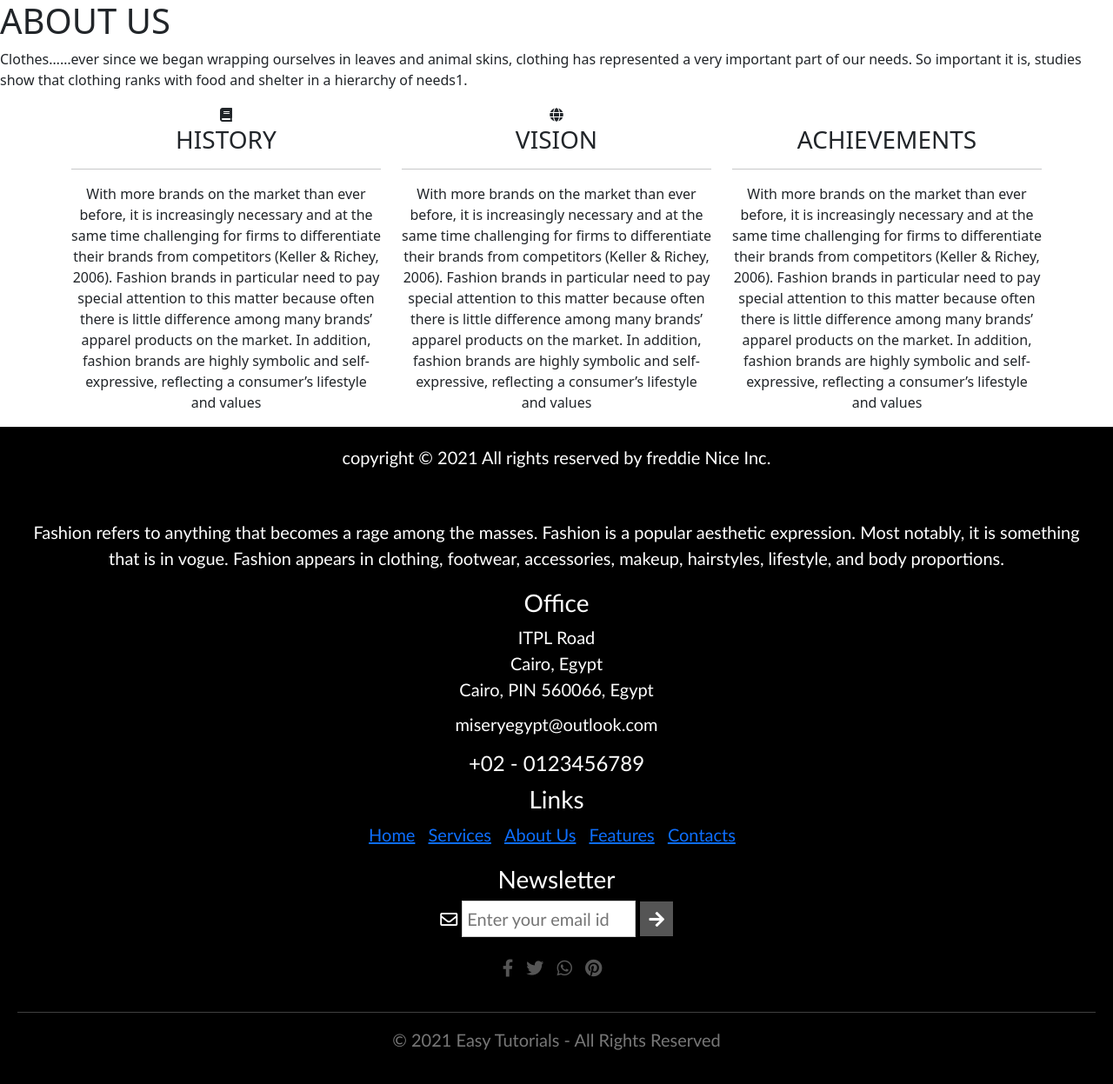
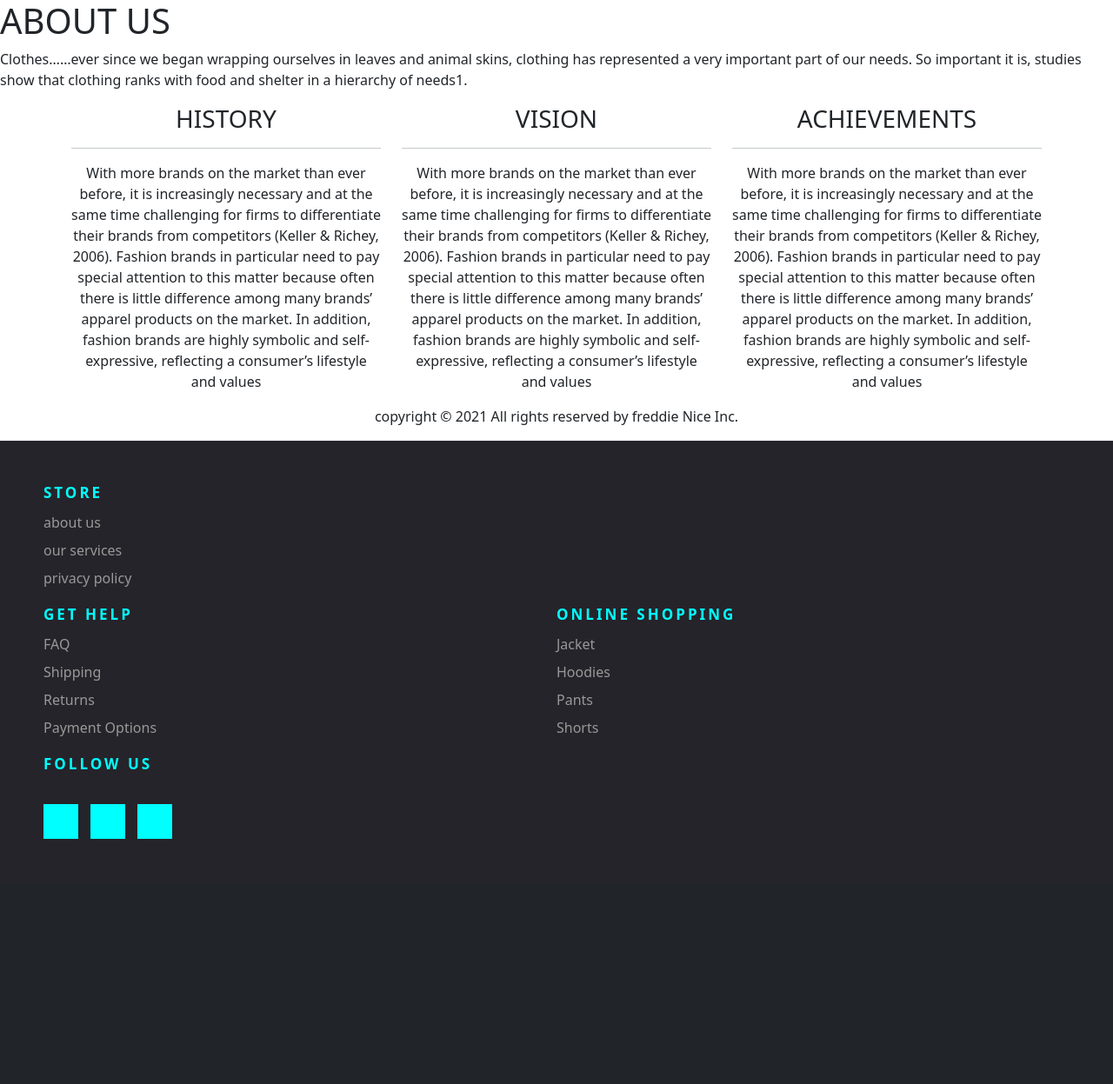
Before and after one commit to enani26/SWE-project, a PHP site: page /views/pages/aboutus.php in a window 1280 px wide. Shown: the whole page at 87% size. After the commit the page ends 965 px from the top, so only its background shows below. Run offline with PHP 8.4, Linux system fonts and the light colour scheme; some libraries are stand-ins or nearby versions.

Commit message:
footerrrr

```diff
--- a/views/partials/footer.php
+++ b/views/partials/footer.php
@@ -1,140 +1,56 @@
 <!DOCTYPE html>
-<html>
+<html lang="en">
 <head>
+    <meta charset="UTF-8">
     <meta name="viewport" content="width=device-width, initial-scale=1.0">
-    <title>Footer</title>
-    <style>
-        /* CSS styles for the footer */
-        footer {
-            background-color: black;
-            padding: 20px;
-            text-align: center;
-            color: white;
-            font-size: 20px;
-            font-family: 'Gill Sans', 'Gill Sans MT', 'Trebuchet MS', sans-serif;
-        }
-
-        .footer-logo {
-            width: 100px;
-            height: 100px;
-            margin-bottom: 20px;
-        }
-
-        .footer-description {
-            margin-bottom: 20px;
-        }
-
-        .footer-address {
-            margin-bottom: 10px;
-        }
-
-        .footer-contact {
-            margin-bottom: 10px;
-        }
-
-        .footer-links {
-            margin-bottom: 20px;
-            list-style-type: none;
-            padding: 0;
-            text-decoration: none;
-            color: white;
-        }
-
-        .footer-links li {
-            display: inline-block;
-            margin-right: 10px;
-            text-decoration: none;
-            color: white;
-        }
-
-        .footer-newsletter {
-            margin-bottom: 20px;
-        }
-
-        .footer-newsletter input[type="email"] {
-            width: 200px;
-            padding: 5px;
-            border: 1px solid #ccc;
-        }
-
-        .footer-newsletter button {
-            padding: 5px 10px;
-            background-color: #555;
-            color: #fff;
-            border: none;
-            cursor: pointer;
-        }
-
-        .social-icons {
-            margin-bottom: 20px;
-        }
-
-        .social-icons i {
-            margin-right: 10px;
-            color: #555;
-        }
-
-        .footer-copyright {
-            color: #777;
-        }
-    </style>
-    <link rel="stylesheet" href="https://cdnjs.cloudflare.com/ajax/libs/font-awesome/5.15.4/css/all.min.css">
 </head>
 <body>
-    <footer>
-        <div class="row">
-            <div class="col">
-                <!-- <img src="logo.png" class="footer-logo"> -->
-                <p class="footer-description">
-                    Fashion refers to anything that becomes a rage among the masses.
-                    Fashion is a popular aesthetic expression.
-                    Most notably, it is something that is in vogue.
-                    Fashion appears in clothing, footwear, accessories, makeup, hairstyles, lifestyle, and body proportions.
-                </p>
-            </div>
-            <div>
-                <div class="col">
-                    <h3>Office</h3>
-                    <div class="footer-address">
-                        ITPL Road<br>
-                        Cairo, Egypt<br>
-                        Cairo, PIN 560066, Egypt
-                    </div>
-                    <div class="footer-contact">
-                        <p class="email-id">miseryegypt@outlook.com</p>
-                        <h4>+02 - 0123456789</h4>
-                    </div>
-                </div>
-                <div class="col">
-                    <h3>Links</h3>
-                    <ul class="footer-links">
-                        <li><a href="">Home</a></li>
-                        <li><a href="">Services</a></li>
-                        <li><a href="">About Us</a></li>
-                        <li><a href="">Features</a></li>
-                        <li><a href="">Contacts</a></li>
-                    </ul>
-                </div>
-                <div class="col">
-                    <h3>Newsletter</h3>
-                    <form class="footer-newsletter">
-                        <i class="far fa-envelope"></i>
-                        <input type="email" placeholder="Enter your email id" required>
-                        <button type="submit"><i class="fas fa-arrow-right"></i></button>
-                    </form>
-                </div>
-                <div class="social-icons">
-                    <i class="fab fa-facebook-f"></i>
-                    <i class="fab fa-twitter"></i>
-                    <i class="fab fa-whatsapp"></i>
-                    <i class="fab fa-pinterest"></i>
-                </div>
-            </div>
+<footer style="display: -webkit-flex; display: -moz-flex; display: -ms-flex; display: -o-flex; display: flex; flex-flow: row wrap; padding: 50px; color: #fff; background-color: #25242a;">
+
+    <div style="flex: 1 100%;" class="left-area">
+        <h2 style="font-size: 17px; font-weight: 600; text-transform: uppercase; color: cyan; letter-spacing: 3px;">Store</h2>
+        <ul style="list-style: none; padding-left: 0;">
+            <li><a href="#" style="text-decoration: none; color: #999; line-height: 2em;">about us</a></li>
+            <li><a href="#" style="text-decoration: none; color: #999; line-height: 2em;">our services</a></li>
+            <li><a href="#" style="text-decoration: none; color: #999; line-height: 2em;">privacy policy</a></li>
+        </ul>
+    </div>
+
+    <div style="flex: 1 50%;" class="footer-col">
+        <h4 style="font-size: 17px; font-weight: 600; text-transform: uppercase; color: cyan; letter-spacing: 3px;">get help</h4>
+        <ul style="list-style: none; padding-left: 0;">
+            <li><a href="#" style="text-decoration: none; color: #999; line-height: 2em;">FAQ</a></li>
+            <li><a href="#" style="text-decoration: none; color: #999; line-height: 2em;">Shipping</a></li>
+            <li><a href="#" style="text-decoration: none; color: #999; line-height: 2em;">Returns</a></li>
+            <li><a href="#" style="text-decoration: none; color: #999; line-height: 2em;">Payment Options</a></li>
+        </ul>
+    </div>
+
+    <div style="flex: 1 50%;" class="footer-col">
+        <h4 style="font-size: 17px; font-weight: 600; text-transform: uppercase; color: cyan; letter-spacing: 3px;">online shopping</h4>
+        <ul style="list-style: none; padding-left: 0;">
+            <li><a href="#" style="text-decoration: none; color: #999; line-height: 2em;">Jacket</a></li>
+            <li><a href="#" style="text-decoration: none; color: #999; line-height: 2em;">Hoodies</a></li>
+            <li><a href="#" style="text-decoration: none; color: #999; line-height: 2em;">Pants</a></li>
+            <li><a href="#" style="text-decoration: none; color: #999; line-height: 2em;">Shorts</a></li>
+        </ul>
+    </div>
+
+    <div style="flex: 1 50%;" class="footer-col">
+        <h4 style="font-size: 17px; font-weight: 600; text-transform: uppercase; color: cyan; letter-spacing: 3px;">Follow us</h4>
+        <div class="social-links" style="margin-top: 2.2em;">
+            <a href="#" style="background: cyan; width: 40px; height: 40px; display: inline-block; margin-right: 10px;">
+                <i style="color: #e7f2f4; padding: 10px 12px; font-size: 20px;" class='bx bxl-instagram'></i>
+            </a>
+            <a href="#" style="background: cyan; width: 40px; height: 40px; display: inline-block; margin-right: 10px;">
+                <i style="color: #e7f2f4; padding: 10px 12px; font-size: 20px;" class='bx bxl-facebook'></i>
+            </a>
+            <a href="#" style="background: cyan; width: 40px; height: 40px; display: inline-block; margin-right: 10px;">
+                <i style="color: #e7f2f4; padding: 10px 12px; font-size: 20px;" class='bx bxl-twitter'></i>
+            </a>
         </div>
-        <hr>
-        <p class="footer-copyright">
-            &copy; 2021 Easy Tutorials - All Rights Reserved
-        </p>
-    </footer>
+    </div>
+
+</footer>
 </body>
 </html>
```
